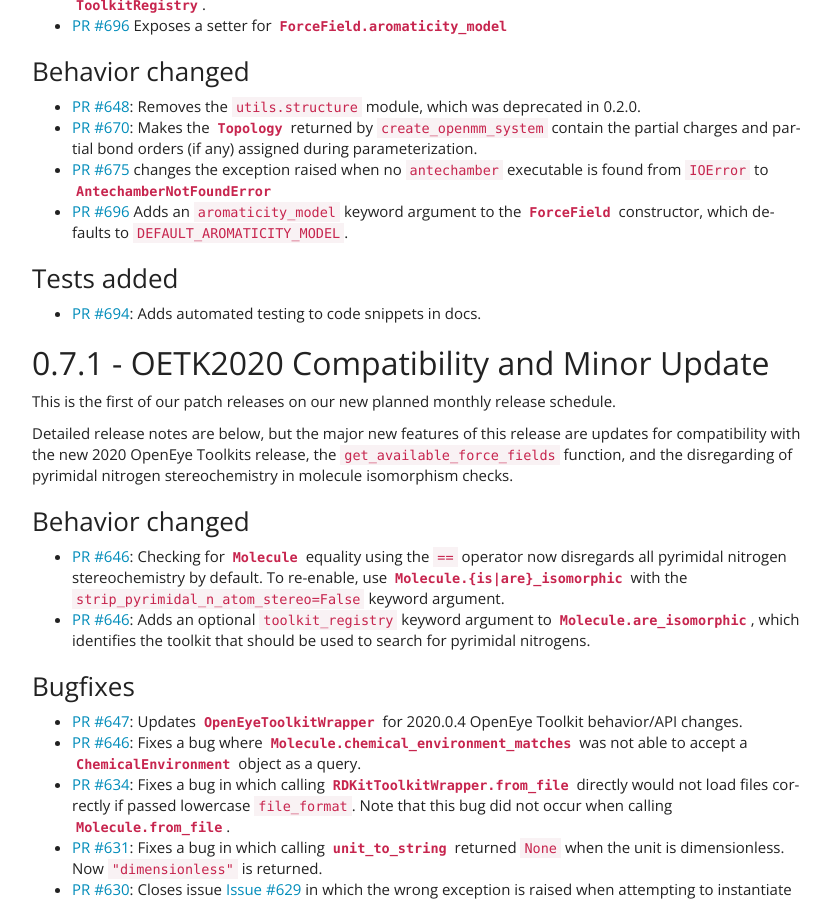
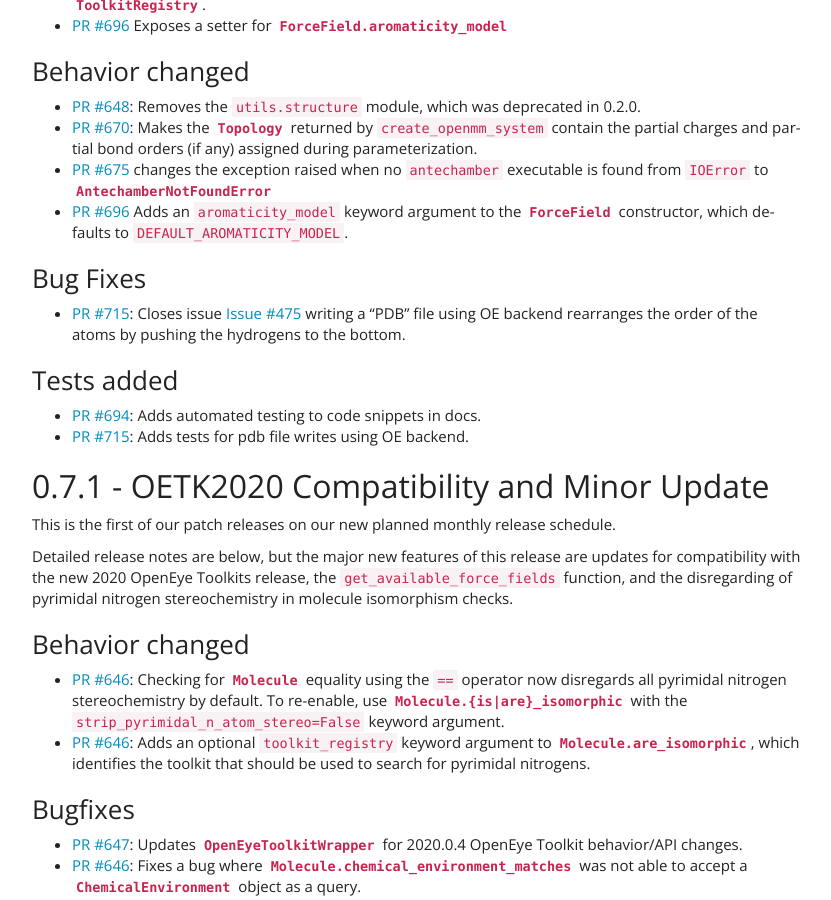
Before and after one commit to openforcefield/openff-toolkit, a Sphinx documentation site: the page built from docs/releasehistory.rst, in a window 1280 px wide and 900 px high, scrolled down 484 px. Shown: the whole window, without its empty margins (38-869 px from the left). Built offline with Sphinx 7.4.7, drawn with Linux system fonts in a browser that asks for light colours.

Commit message:
Update release notes for bugfix PR #715

```diff
--- a/docs/releasehistory.rst
+++ b/docs/releasehistory.rst
@@ -42,10 +42,18 @@ Behavior changed
   :py:class:`ForceField <openforcefield.typing.engines.smirnoff.forcefield.ForceField>`
   constructor, which defaults to ``DEFAULT_AROMATICITY_MODEL``.
 
+Bug Fixes
+"""""""""
+- `PR #715 <https://github.com/openforcefield/openforcefield/pull/715>`_: Closes issue `Issue #475
+  <https://github.com/openforcefield/openforcefield/issues/475>`_ writing a "PDB" file using OE backend rearranges
+  the order of the atoms by pushing the hydrogens to the bottom.
+
 Tests added
 """""""""""
 - `PR #694 <https://github.com/openforcefield/openforcefield/pull/694>`_: Adds automated testing
   to code snippets in docs.
+- `PR #715 <https://github.com/openforcefield/openforcefield/pull/715>`_: Adds tests for pdb file writes using OE
+  backend.
 
 0.7.1 - OETK2020 Compatibility and Minor Update
 -----------------------------------------------
```
